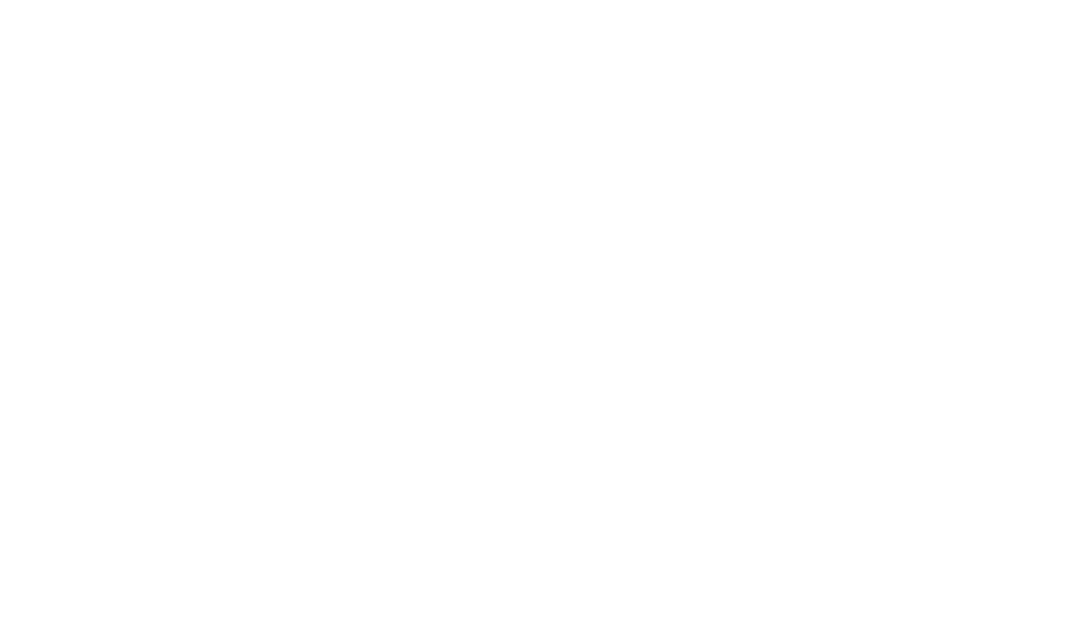
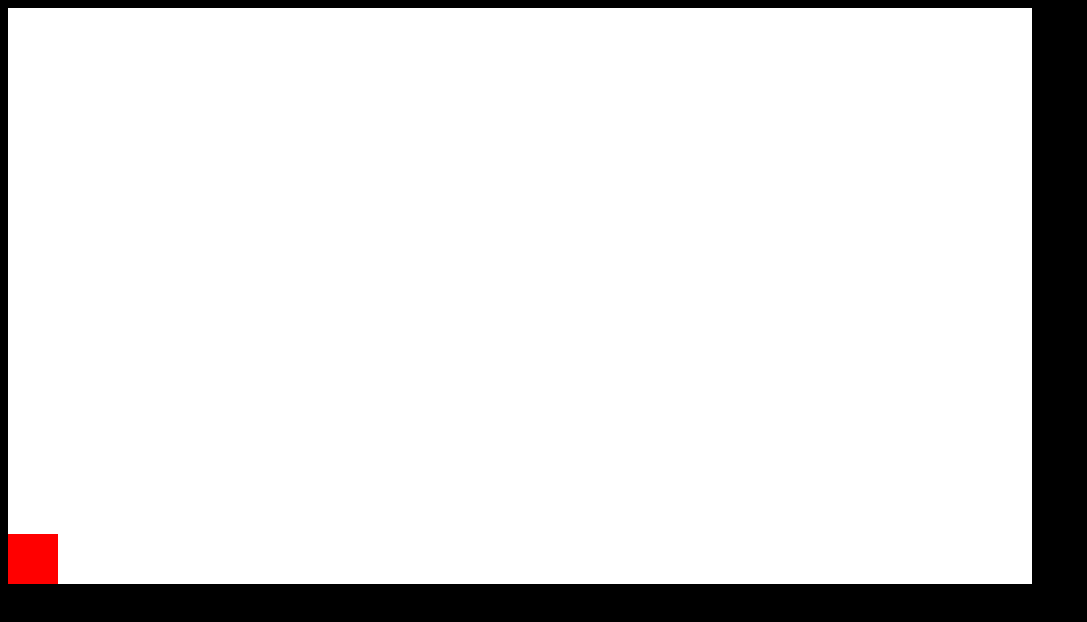
Before and after one commit to arus05/door-platform-game, a plain HTML site: page index.html in a window 1280 px wide. Shown: the whole page, without its empty margins (0-1087 px from the left). Drawn offline with Linux system fonts and the light colour scheme.

Commit message:
second commit

```diff
--- a/index.html
+++ b/index.html
@@ -1,11 +1,15 @@
 <!DOCTYPE html>
 <html lang="en">
 <head>
+  <link rel="stylesheet" href="style.css">
   <meta charset="UTF-8">
   <meta name="viewport" content="width=device-width, initial-scale=1.0">
   <title>Document</title>
 </head>
 <body>
   <canvas></canvas>
+  <script src="js/classes/Player.js"></script>
+  <script src="js/eventListeners.js"></script>
+  <script src="index.js"></script>
 </body>
 </html>
--- a/index.js
+++ b/index.js
@@ -0,0 +1,37 @@
+canvas = document.querySelector("canvas")
+canvas.width = 16*64
+canvas.height = 9*64
+c = canvas.getContext("2d")
+
+const player = new Player({
+  position: {
+    x: 0,
+    y: 0
+  }
+})
+
+const keys = {
+  a: {
+    pressed: false
+  },
+  d: {
+    pressed: false
+  },
+}
+
+function animate(){
+  c.fillStyle = "white"
+  c.fillRect(0, 0, canvas.width, canvas.height)
+  player.velocity.x = 0
+  if(keys.a.pressed){
+    player.velocity.x = -2
+  }
+  if(keys.d.pressed){
+    player.velocity.x = 2
+  }
+  player.draw(c)
+  player.update(canvas)
+  window.requestAnimationFrame(animate)
+}
+
+animate()
--- /dev/null
+++ b/js/classes/Player.js
@@ -0,0 +1,42 @@
+class Player{
+
+  gravity = 0.25
+  constructor({position, width=50, height=50}){
+    this.position = position
+    this.width = width
+    this.height = height
+    this.velocity = {
+      x: 0,
+      y: 0
+    }
+    this.gravity = 0.25
+  }
+
+  draw(c){
+    c.fillStyle = "red"
+    c.fillRect(this.position.x, this.position.y, this.width, this.height)
+  }
+
+  update(canvas){
+    this.velocity.y += this.gravity
+    this.position.y += this.velocity.y
+    if(this.position.y + this.height > canvas.height){
+      this.position.y = canvas.height - this.height;
+      this.velocity.y = 0;
+    }
+    if(this.position.y < 0){
+      this.position.y = 0;
+      this.velocity.y = 0;
+    }
+    this.position.x += this.velocity.x
+    if(this.position.x + this.width > canvas.width){
+      this.position.x = canvas.width - this.width
+      this.velocity.x = 0
+    }
+
+    if(this.position.x < 0){
+      this.position.x = 0
+      this.velocity.x = 0
+    }
+  }
+}
--- /dev/null
+++ b/js/eventListeners.js
@@ -0,0 +1,26 @@
+window.addEventListener("keydown", (e) => {
+  switch(e.key){
+    case "w":
+      if(player.velocity.y === 0){
+        player.velocity.y = -10
+      }
+      break
+    case "a":
+      keys.a.pressed = true
+      break
+    case "d":
+      keys.d.pressed = true
+      break
+  }
+})
+
+window.addEventListener("keyup", (e) => {
+  switch(e.key){
+    case "a":
+      keys.a.pressed = false
+      break
+    case "d":
+      keys.d.pressed = false
+      break
+  }
+})
--- /dev/null
+++ b/style.css
@@ -0,0 +1,3 @@
+body{
+  background-color: black;;
+}
```
